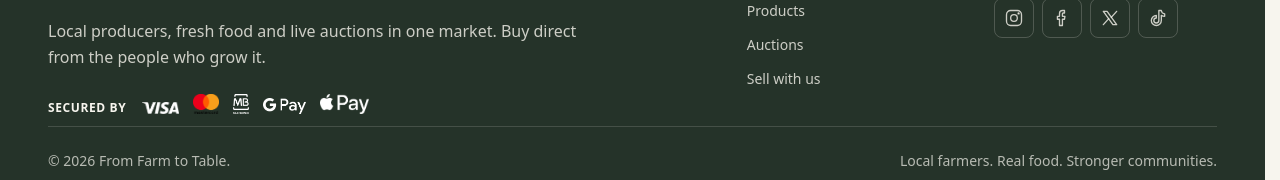
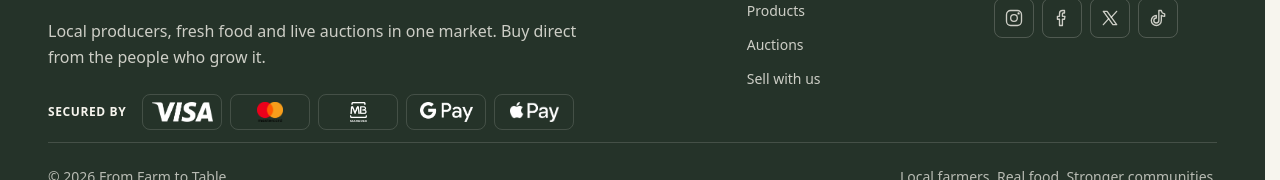
Before and after one commit to RicardoFernandes99/DWC, a React (Vite) app in the folder apps/web/: page / in a window 1280 px wide. Shown: the part 961-1141 px from the top of the page. Built offline with nearby package versions, Linux system fonts and the light colour scheme; no server answers.

Commit message:
fix(web): footer payment logos share one tile size and a 20px height

```diff
--- a/apps/web/src/components/shared/site-footer.tsx
+++ b/apps/web/src/components/shared/site-footer.tsx
@@ -89,21 +89,23 @@ export function SiteFooter() {
               Local producers, fresh food and live auctions in one market. Buy
               direct from the people who grow it.
             </p>
-            <div className="mt-auto flex flex-wrap items-end gap-x-4 gap-y-3 pt-6">
+            <div className="mt-auto flex flex-wrap items-center gap-x-4 gap-y-3 pt-6">
               <p className="text-xs leading-none font-semibold tracking-wider uppercase">
                 Secured by
               </p>
-              <ul className="flex flex-wrap items-end gap-x-3.5 gap-y-3">
+              <ul className="flex flex-wrap items-center gap-2">
                 {payments.map(({ label, file, mono }) => (
-                  <li key={label} className="flex h-5 items-end">
+                  // Same tile for every logo; every logo is 20px high.
+                  <li
+                    key={label}
+                    className="grid h-9 w-20 place-items-center rounded-md border border-background/15"
+                  >
                     <img
                       src={`/images/payments/${file}`}
                       alt={label}
                       loading="lazy"
                       className={cn(
-                        'h-full w-auto object-contain',
-                        label === 'Visa' && 'h-3',
-                        label === 'Google Pay' && 'h-4',
+                        'h-5 w-auto max-w-16 object-contain',
                         mono && 'brightness-0 invert',
                       )}
                     />
```
